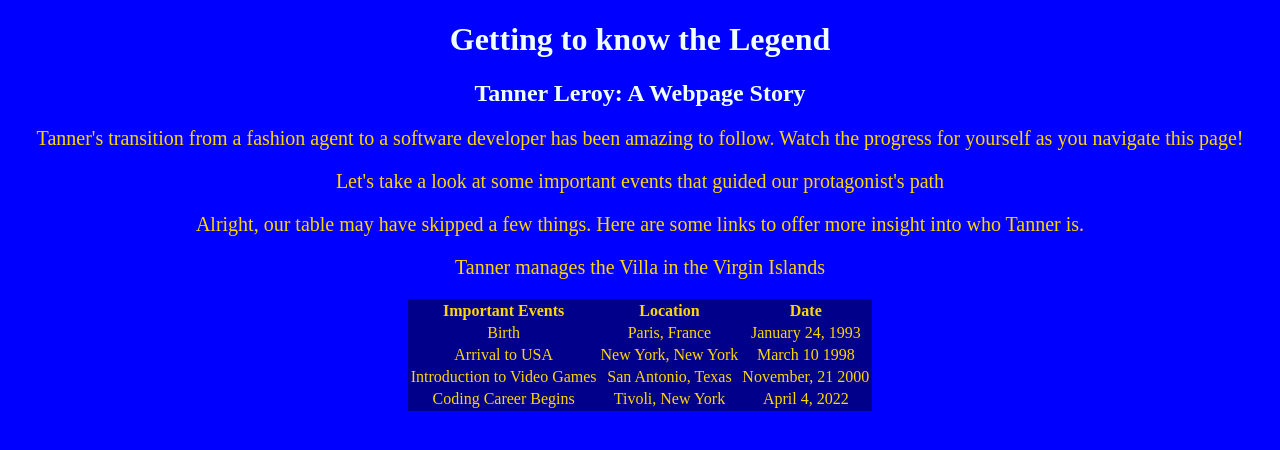
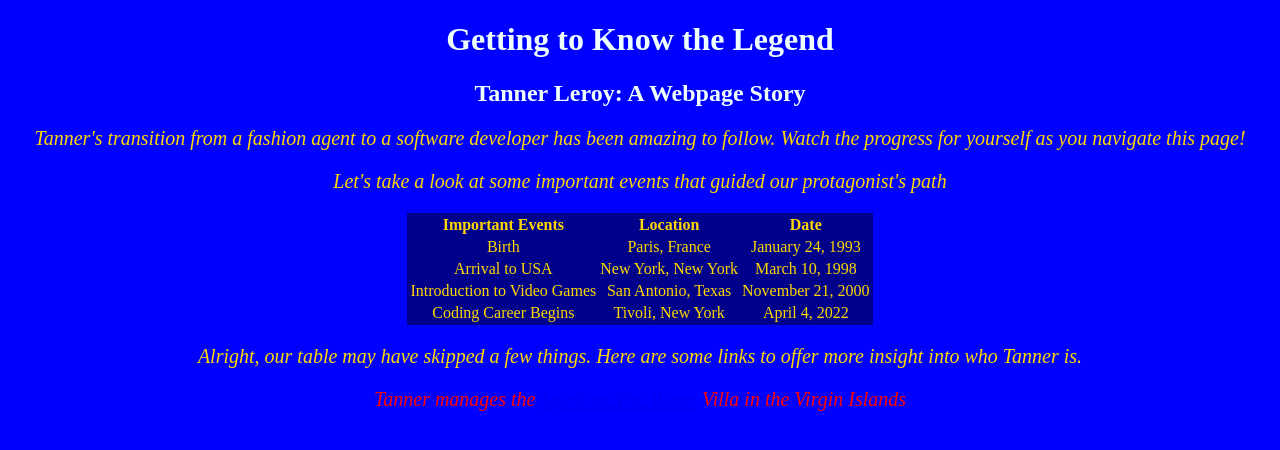
Before and after one commit to DegenerateKingofCode/Prework-Website-Project, a plain HTML site: page index.html in a window 1280 px wide. Drawn offline with Linux system fonts and the light colour scheme.

Commit message:
edited html format and css, tried to add event listener

```diff
--- a/index.html
+++ b/index.html
@@ -6,7 +6,7 @@
     </head>
     <body>
         <title>Tanner Leroy, a working history</title>
-        <h1>Getting to know the Legend</h1>
+        <h1>Getting to Know the Legend</h1>
         <script src="script.js"></script>
         <p>Tanner's transition from a fashion agent to a software developer has been amazing to follow. Watch the progress for yourself as you navigate this page!</p>
         <p> Let's take a look at some important events that guided our protagonist's path</p>
@@ -24,22 +24,20 @@
             <tr>
                 <td>Arrival to USA</td>
                 <td>New York, New York</td>
-                <td>March 10 1998</td>
+                <td>March 10, 1998</td>
             </tr>
             <tr>
                 <td>Introduction to Video Games</td>
                 <td>San Antonio, Texas</td>
-                <td>November, 21 2000</td>
+                <td>November 21, 2000</td>
             </tr>
             <tr>
                 <td>Coding Career Begins</td>
                 <td>Tivoli, New York</td>
                 <td>April 4, 2022</td>
             </tr>
-            <p>Alright, our table may have skipped a few things. Here are some links to offer more insight into who Tanner is.</p>
-            <p> Tanner manages the <a href="https://www.spiritonthewater.com/"Spirit on the Water ></a> Villa in the Virgin Islands</p>
-
         </table>
-
+        <p>Alright, our table may have skipped a few things. Here are some links to offer more insight into who Tanner is.</p>
+        <p id="link"> Tanner manages the <a href="https://www.spiritonthewater.com/"Spirit on the Water > Spirit on The Water</a> Villa in the Virgin Islands</p>
     </body>
 </html>
--- a/script.js
+++ b/script.js
@@ -3,7 +3,7 @@ h2.textContent = "Tanner Leroy: A Webpage Story"
 
 document.querySelector("body").appendChild(h2);
 
-let link = document.getElementById("link");
-link.addEventListener("mouseover", function(event){
-    event.target.style.color = "orange"
+const link = document.getElementById("link");
+link.addEventListener("click", function(){
+    alert('Swagger Alert!')
 })
--- a/style.css
+++ b/style.css
@@ -7,7 +7,7 @@ body {
 body p {
     color:gold;
     font-size: 20px;
-    font-style: bold;
+    font-style: italic;
 }
 
 table {
@@ -16,3 +16,6 @@ table {
     margin-left:auto;
     margin-right:auto;
 }
+p#link {
+    color:red;
+}
```
